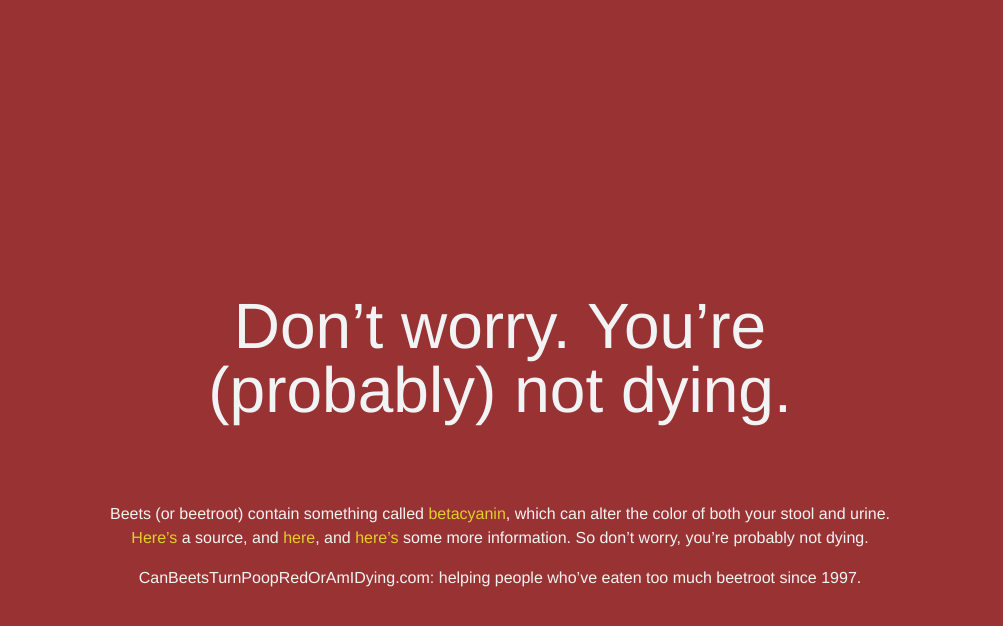
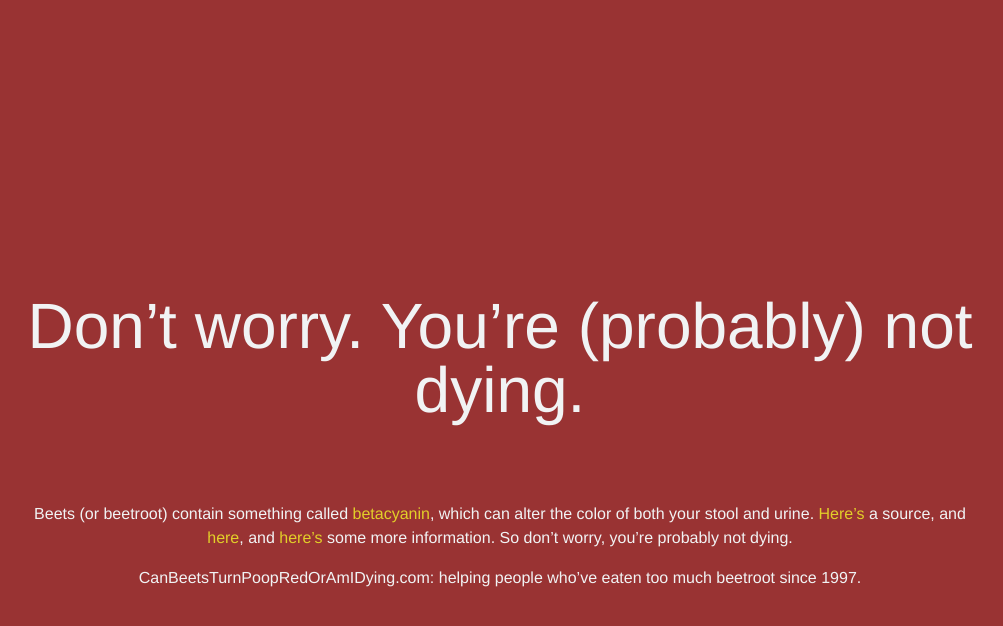
Before and after one commit to canbeetsturnpoopredoramidying/canbeetsturnpoopredoramidying, a Jekyll site: the page built from index.md, in a window 1280 px wide. Shown: the top 626 px of the page, without its empty margins (140-1143 px from the left). Built offline with Jekyll 4.4.1, drawn with Linux system fonts in a browser that asks for light colours; some web fonts are replaced; our own code applies the rules of GitHub Pages for plain Markdown files.

Commit message:
More width

```diff
--- a/_sass/_base.scss
+++ b/_sass/_base.scss
@@ -46,7 +46,7 @@ a {
  */
 .wrapper {
   min-height: 100vh;
- max-width: 50em;
+ max-width: 60em;
   // margin-left: $spacing-unit;
   // margin-right: $spacing-unit;
   padding-left: $spacing-unit;
```
